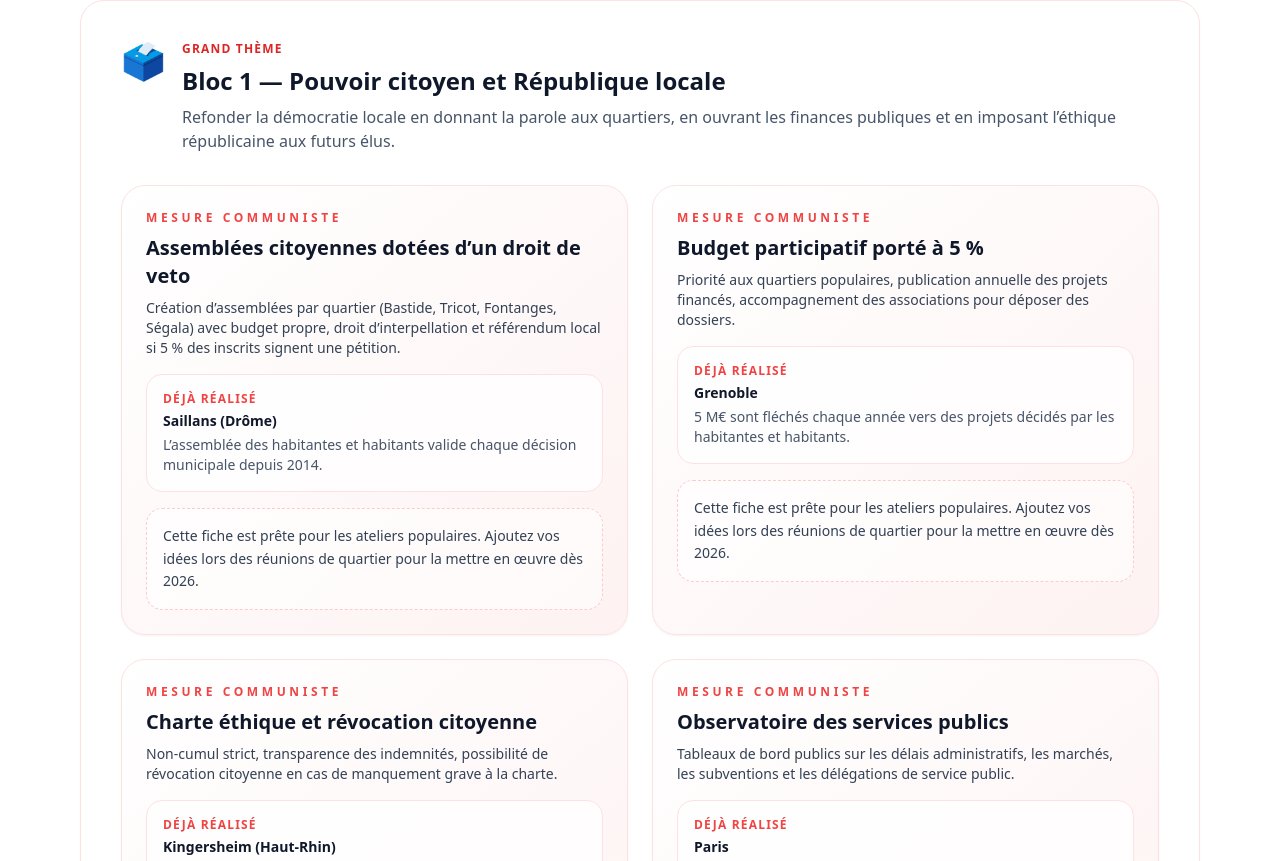
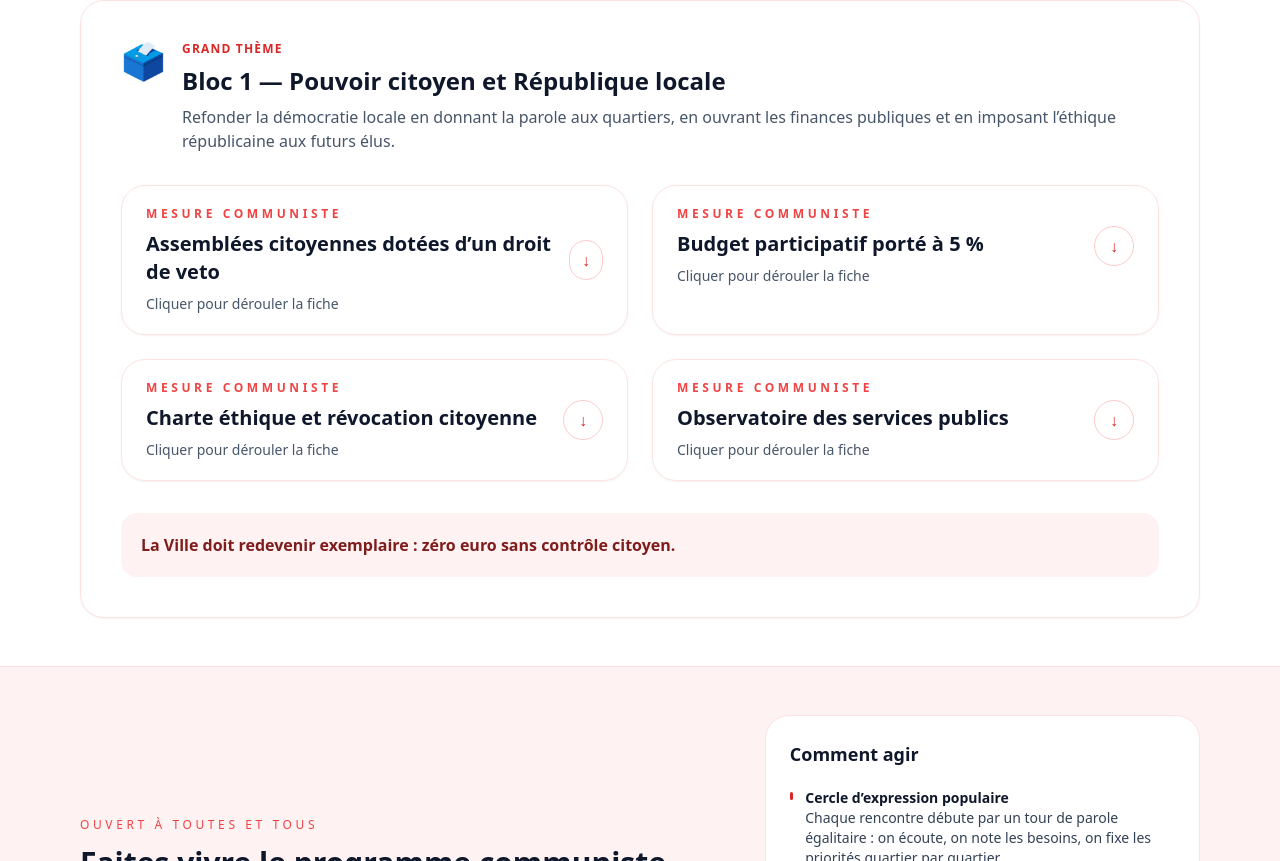
Before and after one commit to quentin12200/pcfvdr, a React (Vite) app: page / in a window 1280 px wide. Shown: the part 1599-2460 px from the top of the page. Built offline with nearby package versions, Linux system fonts and the light colour scheme; the HTML template or start-up script is replaced by a standard one.

Commit message:
Add expandable fiches for chaque mesure

```diff
--- a/src/App.jsx
+++ b/src/App.jsx
@@ -6,23 +6,50 @@ import "./index.css";
 
 const JOIN_URL = "https://www.pcf.fr/adherer";
 const ActionCard = ({ action }) => {
+  const [isOpen, setIsOpen] = React.useState(false);
+  const contentId = React.useId();
+
   return (
-    <div className="rounded-3xl bg-gradient-to-br from-white to-red-50 border border-red-100 p-6 flex flex-col gap-4 shadow-sm">
+    <div className={`rounded-3xl border border-red-100 bg-white/80 shadow-sm transition-all ${isOpen ? "ring-2 ring-red-200" : "hover:border-red-200"}`}>
+      <button
+        type="button"
+        onClick={() => setIsOpen((prev) => !prev)}
+        aria-expanded={isOpen}
+        aria-controls={contentId}
+        className="w-full flex items-center justify-between gap-4 px-6 py-5 text-left"
+      >
         <div>
           <p className="text-xs uppercase tracking-[0.3em] text-red-500 font-semibold">Mesure communiste</p>
           <h4 className="mt-2 text-xl font-semibold text-slate-900">{action.title}</h4>
-        <p className="mt-2 text-sm text-slate-700">{action.detail}</p>
+          <p className="mt-2 text-sm text-slate-600">{isOpen ? "Fiche détaillée ouverte" : "Cliquer pour dérouler la fiche"}</p>
         </div>
+        <span
+          className={`flex h-10 w-10 items-center justify-center rounded-full border border-red-200 bg-white text-red-600 transition-transform ${
+            isOpen ? "rotate-180" : ""
+          }`}
+          aria-hidden
+        >
+          ↓
+        </span>
+      </button>
+      <div
+        id={contentId}
+        className={`overflow-hidden transition-all duration-500 ${isOpen ? "max-h-[1000px] opacity-100" : "max-h-0 opacity-0"}`}
+      >
+        <div className="px-6 pb-6 flex flex-col gap-5">
+          <p className="text-base text-slate-700 leading-relaxed">{action.detail}</p>
           {action.example && (
-        <div className="rounded-2xl border border-red-100 bg-white/80 p-4">
+            <div className="rounded-2xl border border-red-100 bg-white p-4">
               <p className="text-xs uppercase tracking-widest text-red-500 font-semibold">Déjà réalisé</p>
               <p className="mt-1 text-sm font-semibold text-slate-900">{action.example.city}</p>
               <p className="mt-1 text-sm text-slate-600">{action.example.detail}</p>
             </div>
           )}
-      <div className="rounded-2xl border border-dashed border-red-200 bg-white/60 p-4 text-sm text-slate-700 leading-relaxed">
-        Cette fiche est prête pour les ateliers populaires. Ajoutez vos idées lors des réunions de quartier pour la mettre en
-        œuvre dès 2026.
+          <div className="rounded-2xl border border-dashed border-red-200 bg-red-50/60 p-4 text-sm text-slate-700 leading-relaxed">
+            Cette fiche est prête pour les ateliers populaires. Ajoutez vos idées lors des réunions de quartier pour la mettre
+            en œuvre dès 2026.
+          </div>
+        </div>
       </div>
     </div>
   );
```
Lines whose indentation alone changed are shown as unchanged.
